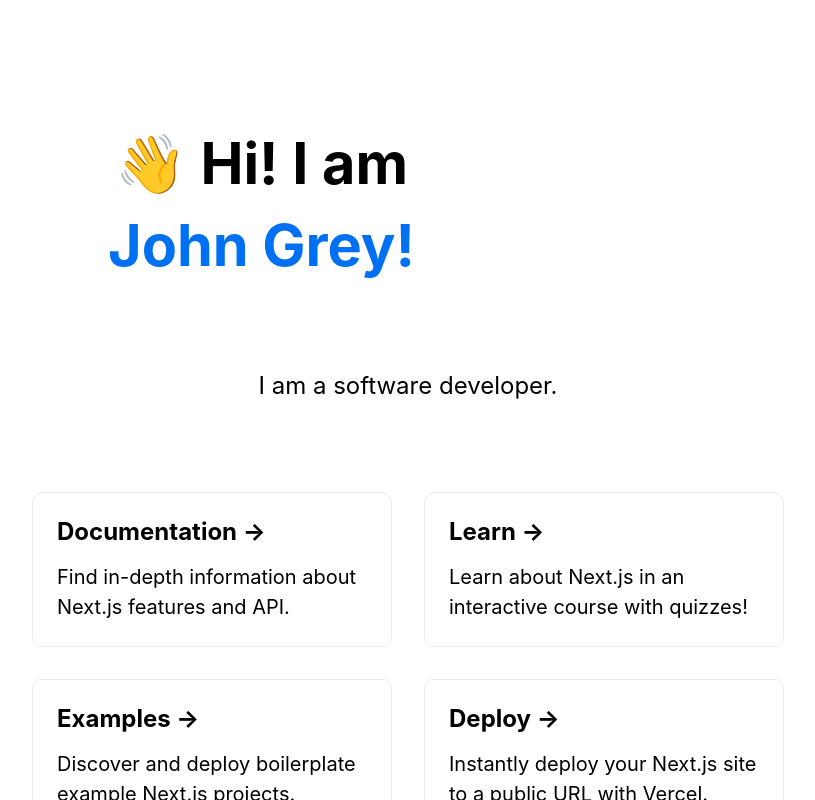
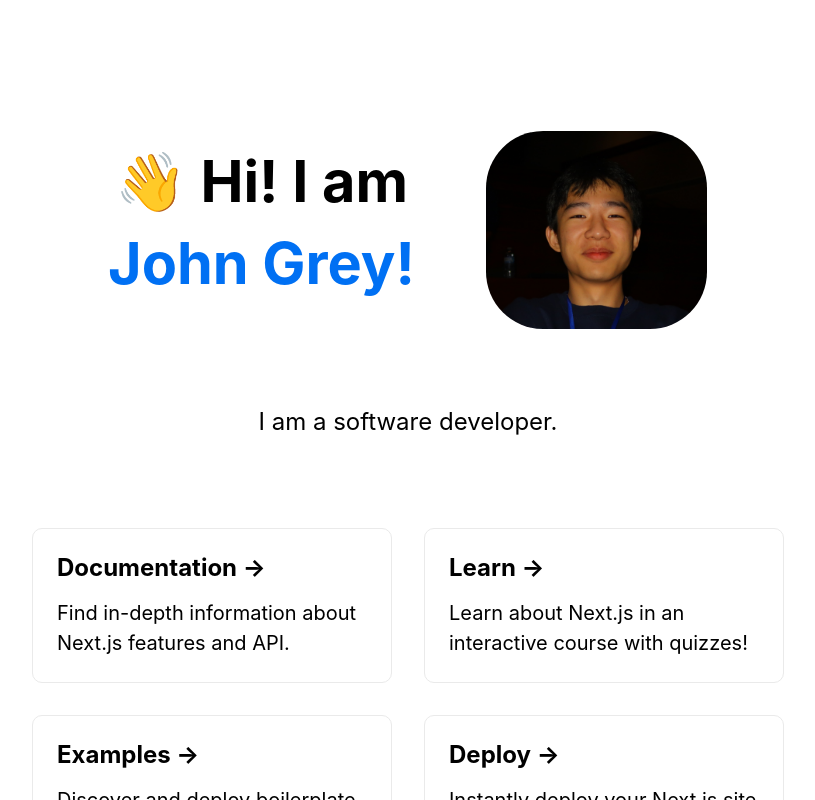
Before and after one commit to jjohngrey/johngrey.com, a Next.js app: page / in a window 1280 px wide. Shown: the top 800 px of the page, without its empty margins (232-1047 px from the left). Built offline with nearby package versions, Linux system fonts and the light colour scheme.

Commit message:
add image

```diff
--- a/pages/index.js
+++ b/pages/index.js
@@ -17,6 +17,7 @@ export default function Home() {
               <a href="https://nextjs.org">John Grey!</a>
             </h1>
           </div>
+          <img src="/images/headshot.jpg" height={200}/>
         </div>
 
         <p className={styles.description}>I am a software developer.</p>
```
